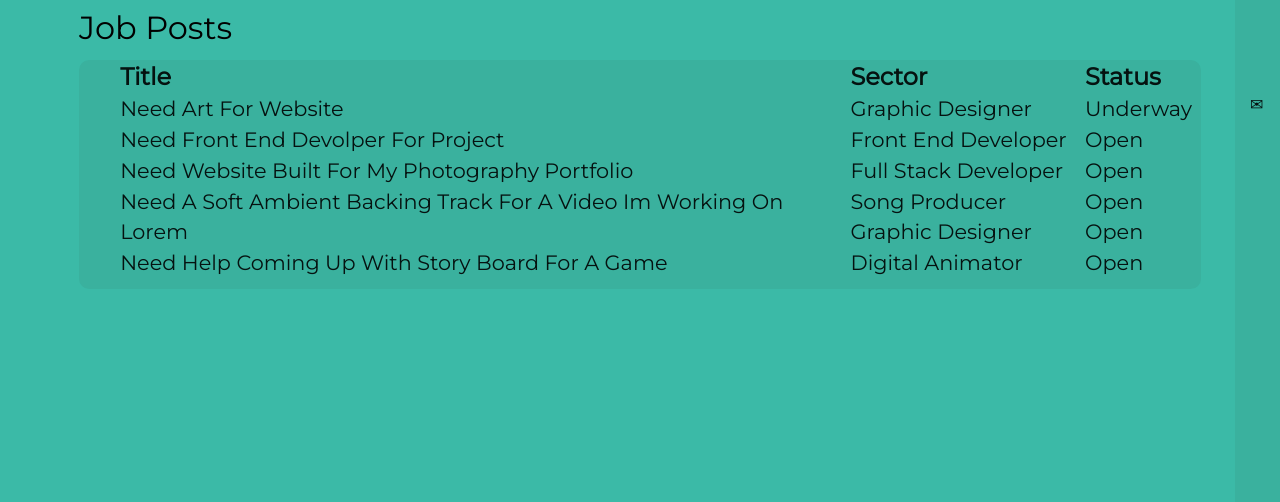
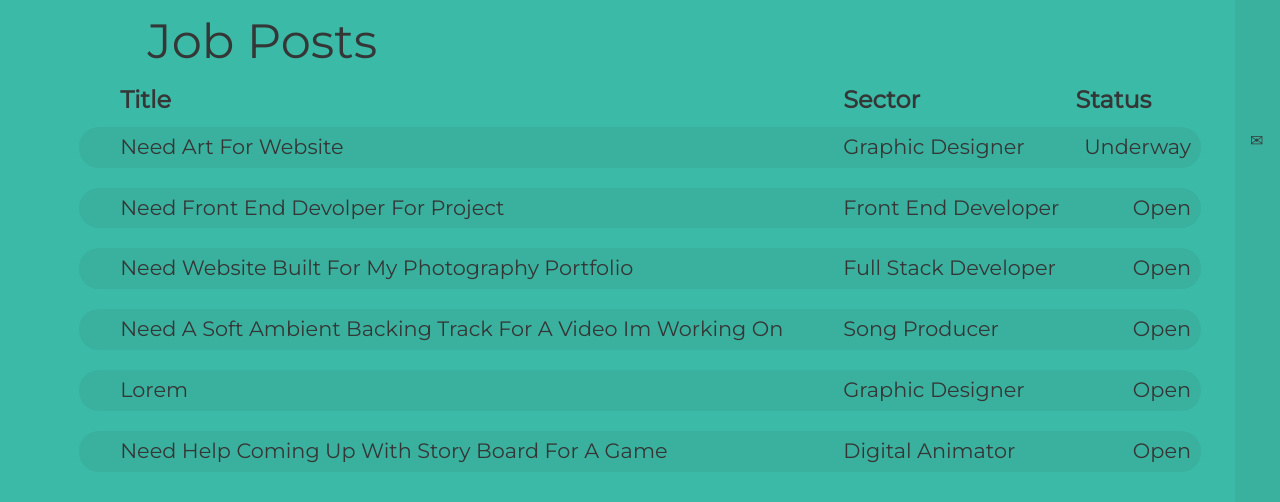
Before and after one commit to callump5/exp_builder_prj, a Django app: template templates/jobs/joblist.html in a window 1280 px wide; the page is wider, and only the part inside the window is pictured. Shown: the top 502 px of that part. Run offline with Django 3.2, Linux system fonts and the light colour scheme; the template is opened without the code that fills it: values that come from a table or form of the project are taken from there, others are empty; data comes from the database, SQL or seed files in the repository; both versions use the stored data as it was after the commit; parts of the project's set-up code (start-up, migrations or seed data) failed here and were passed over; some libraries are stand-ins or nearby versions; some web fonts are replaced.

Commit message:
job list css done

```diff
--- a/static/css/style.css
+++ b/static/css/style.css
@@ -1,13 +1,17 @@
 /* Fonts */
 
 
-h1, h2, h3, h4, a, button, th, td, text, p, label{
-    color: #000000;
+h1, h2, h3, h4, a, button, th, td, text, p, label, span{
+    color: #353636;
     font-family: 'Montserrat', sans-serif;
 }
 
 h1 {
     font-size: 2em;
+}
+
+th {
+    font-size: 1.8em;
 }
 
 p {
@@ -145,16 +149,49 @@ a:first-child {
 /* Job List Table */
 
 .header {
-    margin-top: 10px;
+    margin:15px;
+    display: flex;
+    flex-direction: row;
+    align-items: baseline;
+    font-size: 1.5em;
 }
-.table{
+.header span {
+    font-size: 1.8em;
+    margin-right: 20px;
+}
+.table {
     margin-top: 15px;
-    background-color: #3ab19e;
-    border-radius: 10px;
-    opacity: 0.9;
     padding-bottom: 10px;
 }
 
+.trow td:first-child {
+
+    border-top-left-radius: 20px;
+    border-bottom-left-radius: 20px;
+}
+.trow td:last-child {
+    border-top-right-radius: 20px;
+    border-bottom-right-radius: 20px;
+}
+
+.trow td {
+    background-color: #3ab19e;
+    padding: 5px 0;
+    cursor: pointer;
+}
+.trow td:last-child {
+    padding-right: 10px;
+    text-align: right;
+}
+.trow td a {
+    text-decoration: none;
+}
+.trow td a:hover {
+    color: black;
+}
+.spacer {
+    height: 10px
+}
 .joblist {
     width: 100%;
 }
@@ -175,3 +212,10 @@ a:first-child {
 .joblist td:first-child {
     width: 40px;
 }
+
+
+/* Job Post */
+
+.jobpost {
+    margin-left: 25px;
+}
--- a/templates/home.html
+++ b/templates/home.html
@@ -1,6 +1,11 @@
 {% extends 'index.html' %}
 
 {% block content %}
+
+    <div class="header" style="position: absolute">
+        <span class="glyphicon glyphicon-home"></span>
+        <h1>Home</h1>
+    </div>
 
         <div id="main" class="row">
             <img id='landingimg' class="col-sm-8" src="/static/imgs/portfolio.jpg">
--- a/templates/index.html
+++ b/templates/index.html
@@ -12,15 +12,18 @@
     <link rel="stylesheet" href= {% static "css/reset.css" %}>
     <link rel="stylesheet" href= {% static "css/style.css" %}>
 
+        {% block head_css %}
+
+        {% endblock %}
 
     <script src="/static/lib/js/jquery.min.js"></script>
     <script src="/static/lib/js/bootstrap.min.js"></script>
-
 
     <script type="text/javascript">
         {% block head_js %}
         {% endblock %}
     </script>
+
 </head>
 
 <body>
@@ -49,11 +52,12 @@
                     </h1>
                     <ul class="nav">
                         <li><a href="/"><span class="glyphicon glyphicon-home"></span>Home</a></li>
+                        <li><a href="/login/"><span class="glyphicon glyphicon-education"></span>How it works</a></li>
 
                         {% if user.is_active %}
                             <li><a href="/"><span class="glyphicon glyphicon-user"></span>Profile</a></li>
                             <li><a href=""><span class="glyphicon glyphicon-inbox"></span>Messages</a></li>
-                            <li><a href=""><span class="glyphicon glyphicon-briefcase"></span>Jobs</a></li>
+                            <li><a href="/joblist/"><span class="glyphicon glyphicon-briefcase"></span>Jobs</a></li>
                             <li><a href=""><span class="glyphicon glyphicon-book"></span>Archives</a></li>
                             <li><a href=""><span class="glyphicon glyphicon-cog"></span>Settings</a></li>
                             <li><a href="/logout/"><span class="glyphicon glyphicon-log-out"></span>Logout</a></li>
@@ -61,7 +65,6 @@
                             <li><a href="/signup/"><span class="glyphicon glyphicon-envelope"></span>Register</a></li>
                             <li><a href="/login/"><span class="glyphicon glyphicon-user"></span>Login</a></li>
                         {% endif %}
-                        <li><a href="/login/"><span class="glyphicon glyphicon-eye-open"></span>How it works</a></li>
                     </ul>
                 </div>
             </nav>
--- a/templates/jobs/joblist.html
+++ b/templates/jobs/joblist.html
@@ -1,8 +1,25 @@
 {% extends 'index.html' %}
 
+{% block head_js %}
+    $(document).ready(function() {
+        $(".trow")
+            .mouseover(function () {
+                $(this).find('td').css("background-color", "white" )
+            })
+            .click(function () {
+                $(location).attr('href', $(this).find('td').find('a').attr('href'))
+            })
+            .mouseleave(function () {
+                $(this).find('td').css({"background-color": "#3ab19e", "opacity": "0.9"});
+            });
+    });
+{% endblock %}
 
 {% block content %}
-    <h1 class="header">Job Posts</h1>
+    <div class="header">
+        <span class="glyphicon glyphicon-briefcase"></span>
+        <h1>Job Posts</h1>
+    </div>
     <div class="table">
         <table class="joblist">
             <tbody>
@@ -15,13 +32,14 @@
 
                 {% for job in jobs %}
                     {% if job.status.pk == 1 or 2  %}
-
-                        <tr>
-                            <td><span class="glyphicon glyphicon-file"></span> </td>
+                        <tr class="spacer"><td></td></tr>
+                        <tr class="trow">
+                            <td><span class="glyphicon glyphicon-blackboard"></span> </td>
                             <td><a href="{% url 'jobpost' job.id %}">{{ job.title.title }}</a></td>
                             <td>{{ job.category.title }}</td>
                             <td>{{ job.status }}</td>
                         </tr>
+                        <tr class="spacer"><td></td></tr>
                     {% endif %}
 
                 {% endfor %}
```
Also changed, not shown: templates/jobs/jobpost.html (+9 -6 lines), db.sqlite3.
